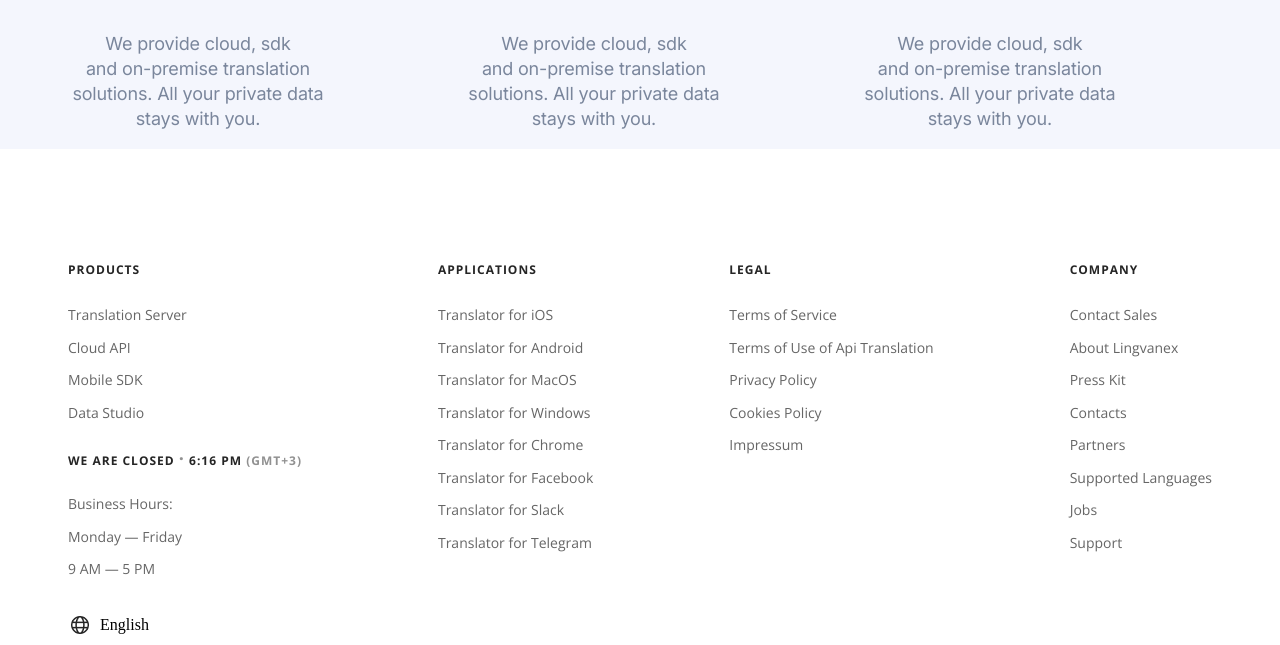
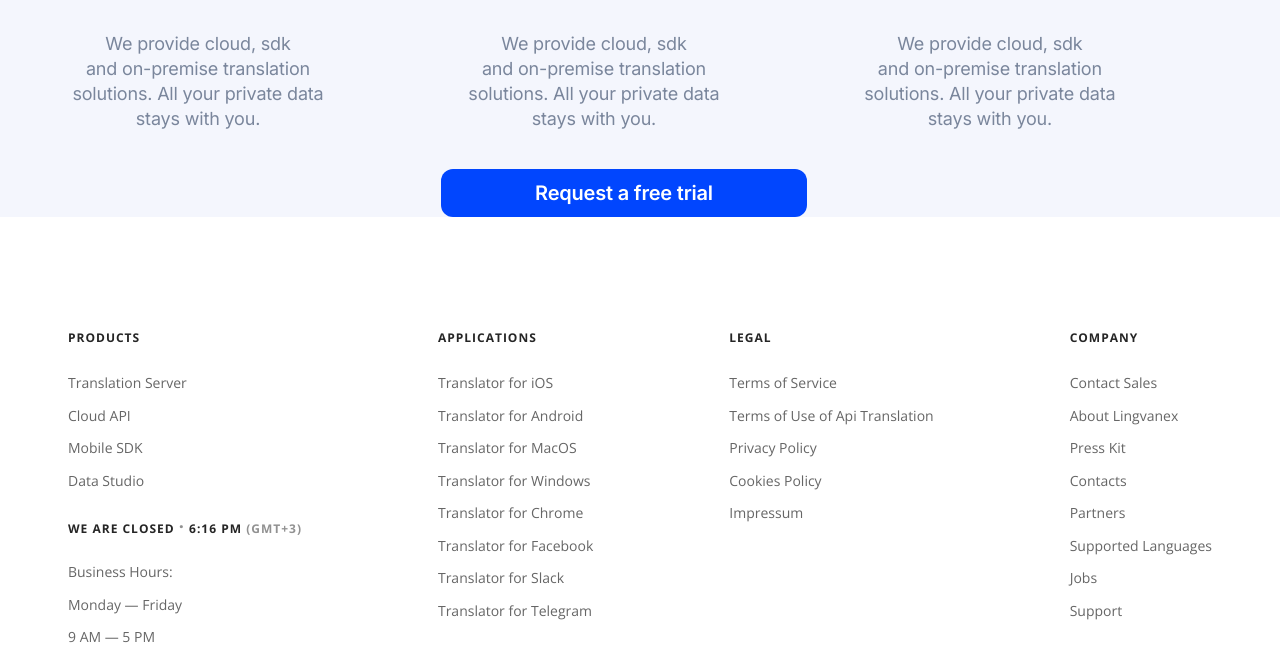
Before and after one commit to IvanovVlad7/TravelIntel, a plain HTML site: page index.html in a window 1280 px wide. Shown: the part 2558-3203 px from the top of the page. Drawn offline with nearby package versions, Linux system fonts and the light colour scheme.

Commit message:
creation-footer-part

```diff
--- a/index.html
+++ b/index.html
@@ -282,6 +282,11 @@
                 solutions. All your private data <br />stays with you.
               </p>
             </div>
+            <div class="benefit__button">
+              <button class="primary big-button big-text-button">
+                Request a free trial
+              </button>
+            </div>
           </div>
         </div>
       </div>
--- a/styles/card-benefit.css
+++ b/styles/card-benefit.css
@@ -40,3 +40,10 @@
   .benefit__card {
       width: calc(33.33% - 20px);
   }
+
+  .benefit__button {
+    display: flex;
+    justify-content: center;
+    align-items: center;
+    width: 100%;
+  }
```
